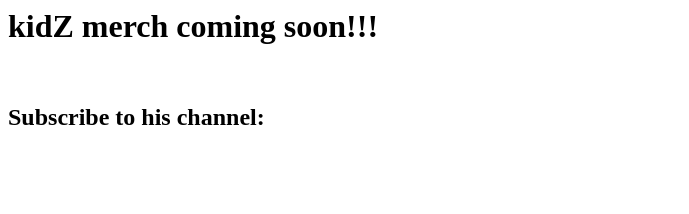
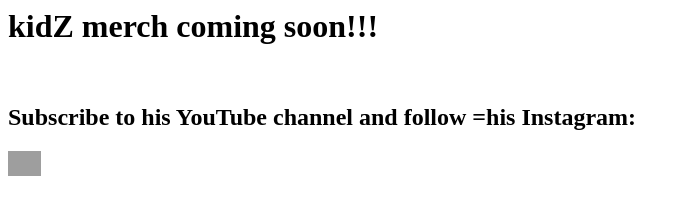
Before and after one commit to vincens2005/whatupzgang, a plain HTML site: page shop.html in a window 1280 px wide. Shown: the whole page, without its empty margins (0-689 px from the left). Drawn offline with Linux system fonts and the light colour scheme; grey boxes are pictures that could not be loaded.

Commit message:
Update shop.html

```diff
--- a/shop.html
+++ b/shop.html
@@ -4,7 +4,8 @@
   <meta name=viewport content="width=device-width, initial-scale=1">
 </head>
   <h1>kidZ merch coming soon!!!</h1><br>
-  <h2> Subscribe to his channel:</h2>
+  <h2> Subscribe to his YouTube channel and follow =his Instagram:</h2>
 <script src="https://apis.google.com/js/platform.js"></script>
 
 <div class="g-ytsubscribe" data-channelid="UCvABOSxYBSEK_Wt6-D53sUg" data-layout="default" data-theme="dark" data-count="default"></div>
+<a href='https://www.instagram.com/the_real_kidz/'><img src='http://kidz.gq/instagram_logo.png' height='25'></a>
```
